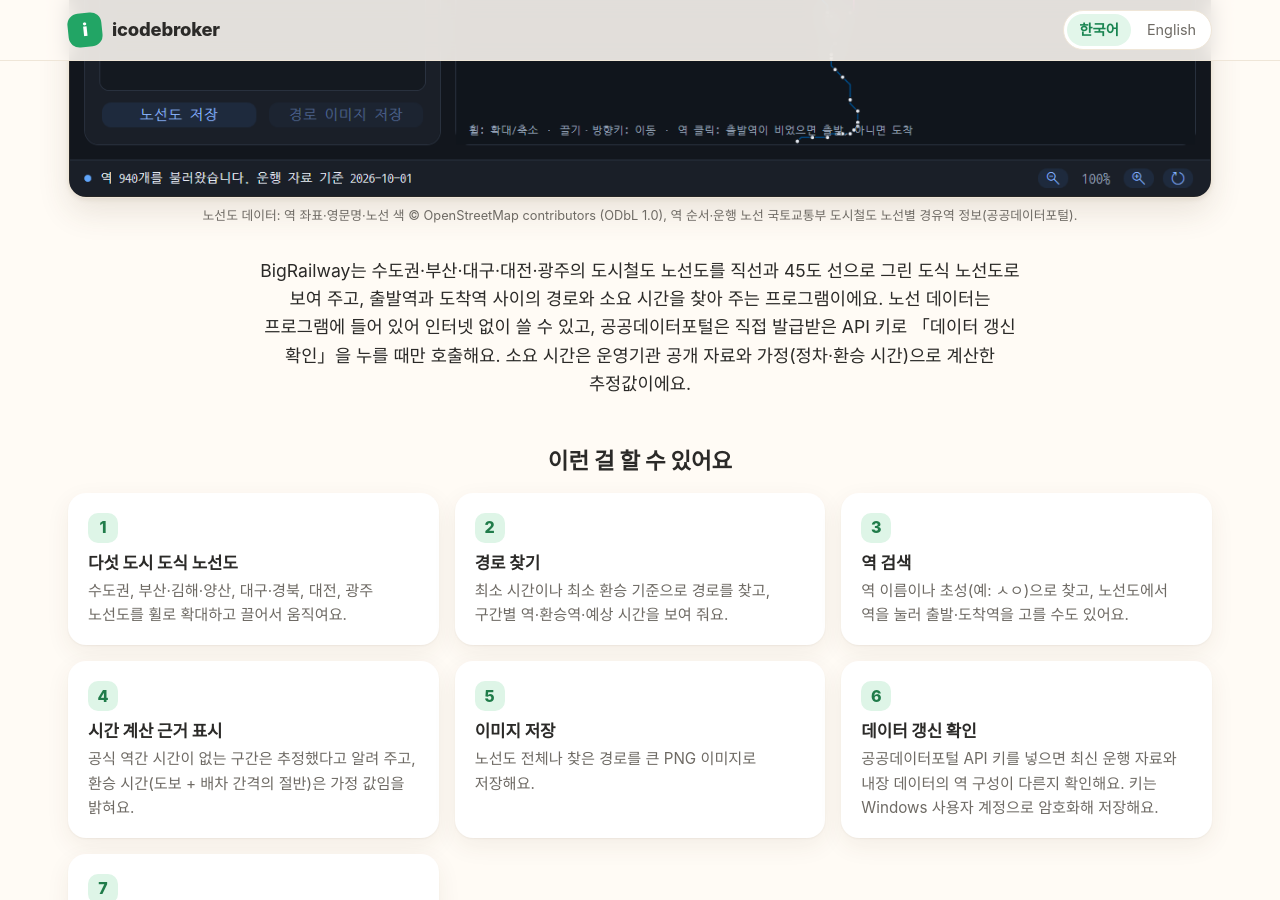
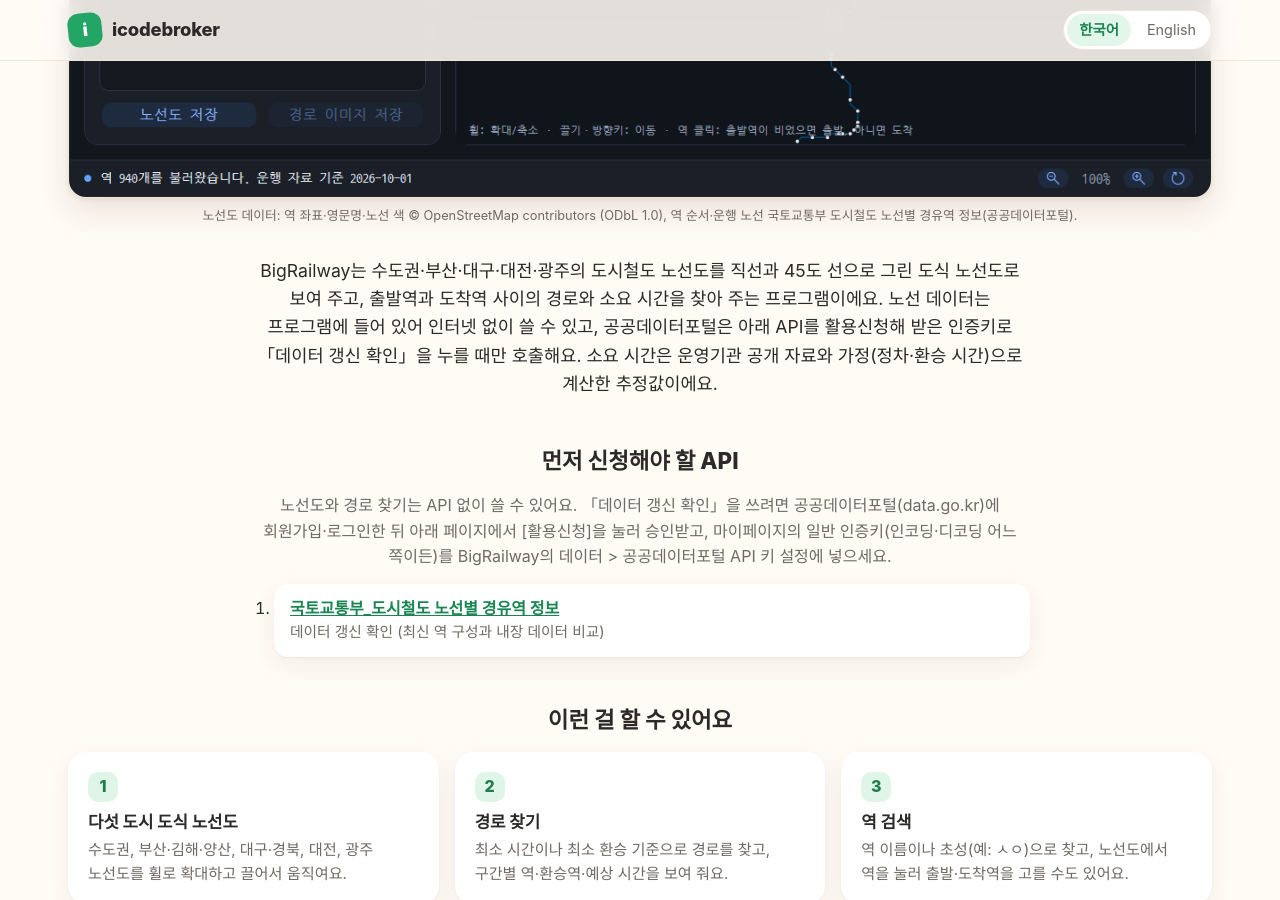
Before and after one commit to icodebroker/icodebroker.github.io, a Jekyll site: the page built from apps/BigRailway.html, in a window 1280 px wide and 900 px high, scrolled down 1192 px. Built offline with Jekyll 4.4.1, drawn with Linux system fonts in a browser that asks for light colours; some web fonts are replaced.

Commit message:
BigRailway 소개 페이지에 신청할 API 안내 추가
- "먼저 신청해야 할 API" 칸에 국토교통부_도시철도 노선별 경유역 정보(15142034) 링크와 용도 추가
- 노선도·경로 찾기는 API 없이 쓰고, 데이터 갱신 확인에만 필요함을 안내

Co-Authored-By: Claude Opus 5.5 <noreply@anthropic.com>

```diff
--- a/_data/apps.yml
+++ b/_data/apps.yml
@@ -926,7 +926,7 @@
   category: desktop
   summary: { ko: "도시철도 노선도와 경로 찾기", en: "Urban rail maps and route finder" }
   tagline: { ko: "다섯 도시의 지하철 노선도에서 가는 길을 찾아요", en: "Find your way on subway maps of five Korean cities" }
-  intro: { ko: "BigRailway는 수도권·부산·대구·대전·광주의 도시철도 노선도를 직선과 45도 선으로 그린 도식 노선도로 보여 주고, 출발역과 도착역 사이의 경로와 소요 시간을 찾아 주는 프로그램이에요. 노선 데이터는 프로그램에 들어 있어 인터넷 없이 쓸 수 있고, 공공데이터포털은 직접 발급받은 API 키로 「데이터 갱신 확인」을 누를 때만 호출해요. 소요 시간은 운영기관 공개 자료와 가정(정차·환승 시간)으로 계산한 추정값이에요.", en: "BigRailway shows the urban rail networks of the Seoul area, Busan, Daegu, Daejeon and Gwangju as schematic maps drawn with straight and 45-degree lines, and finds the route and travel time between two stations. The network data is built in, so it works offline; it calls data.go.kr only when you press Check for Data Updates with your own API key. Travel times are estimates calculated from operators' published data plus assumptions for dwell and transfer times." }
+  intro: { ko: "BigRailway는 수도권·부산·대구·대전·광주의 도시철도 노선도를 직선과 45도 선으로 그린 도식 노선도로 보여 주고, 출발역과 도착역 사이의 경로와 소요 시간을 찾아 주는 프로그램이에요. 노선 데이터는 프로그램에 들어 있어 인터넷 없이 쓸 수 있고, 공공데이터포털은 아래 API를 활용신청해 받은 인증키로 「데이터 갱신 확인」을 누를 때만 호출해요. 소요 시간은 운영기관 공개 자료와 가정(정차·환승 시간)으로 계산한 추정값이에요.", en: "BigRailway shows the urban rail networks of the Seoul area, Busan, Daegu, Daejeon and Gwangju as schematic maps drawn with straight and 45-degree lines, and finds the route and travel time between two stations. The network data is built in, so it works offline; it calls data.go.kr only when you press Check for Data Updates, using your own API key from applying for the API below. Travel times are estimates calculated from operators' published data plus assumptions for dwell and transfer times." }
   features:
     - title: { ko: "다섯 도시 도식 노선도", en: "Schematic maps of five cities" }
       text: { ko: "수도권, 부산·김해·양산, 대구·경북, 대전, 광주 노선도를 휠로 확대하고 끌어서 움직여요.", en: "Seoul area, Busan, Daegu, Daejeon and Gwangju maps; zoom with the wheel and drag to pan." }
@@ -943,6 +943,11 @@
     - title: { ko: "한/영·테마·확대", en: "Language, theme, zoom" }
       text: { ko: "한국어/영어 화면(역 영문명 포함), 다크/라이트 테마, Ctrl +/− 확대를 지원해요.", en: "Korean or English UI (with English station names), dark or light theme, and Ctrl +/− zoom." }
   uses: { ko: ["처음 가는 도시에서 지하철로 가는 길을 미리 볼 때", "환승을 줄인 경로와 가장 빠른 경로를 비교할 때", "노선도 이미지를 크게 저장해 두고 싶을 때"], en: ["When planning a subway trip in an unfamiliar Korean city", "When comparing the fastest route with the one with fewer transfers", "When you want a large image of a rail map"] }
+  apis_note: { ko: "노선도와 경로 찾기는 API 없이 쓸 수 있어요. 「데이터 갱신 확인」을 쓰려면 공공데이터포털(data.go.kr)에 회원가입·로그인한 뒤 아래 페이지에서 [활용신청]을 눌러 승인받고, 마이페이지의 일반 인증키(인코딩·디코딩 어느 쪽이든)를 BigRailway의 데이터 > 공공데이터포털 API 키 설정에 넣으세요.", en: "The maps and route finder work without the API. To use Check for Data Updates, sign up and log in at data.go.kr, press [활용신청] (Apply for use) on the page below and wait for approval, then enter your general API key from My Page (either the Encoding or Decoding form) in BigRailway under Data > Public Data Portal API Key." }
+  apis:
+    - name: { ko: "국토교통부_도시철도 노선별 경유역 정보", en: "MOLIT urban railway stations by line" }
+      url: https://www.data.go.kr/data/15142034/openapi.do
+      use: { ko: "데이터 갱신 확인 (최신 역 구성과 내장 데이터 비교)", en: "Data update check (compares the latest stations with the built-in data)" }
   settings_path: { ko: "exe 옆 CONFIGURATION\\BigRailway.json", en: "CONFIGURATION\\BigRailway.json next to the exe" }
   screenshot_credit: { ko: "노선도 데이터: 역 좌표·영문명·노선 색 © OpenStreetMap contributors (ODbL 1.0), 역 순서·운행 노선 국토교통부 도시철도 노선별 경유역 정보(공공데이터포털).", en: "Map data: station coordinates, English names and line colors © OpenStreetMap contributors (ODbL 1.0); station order and services from the MOLIT urban railway route station data (data.go.kr)." }
 
```
